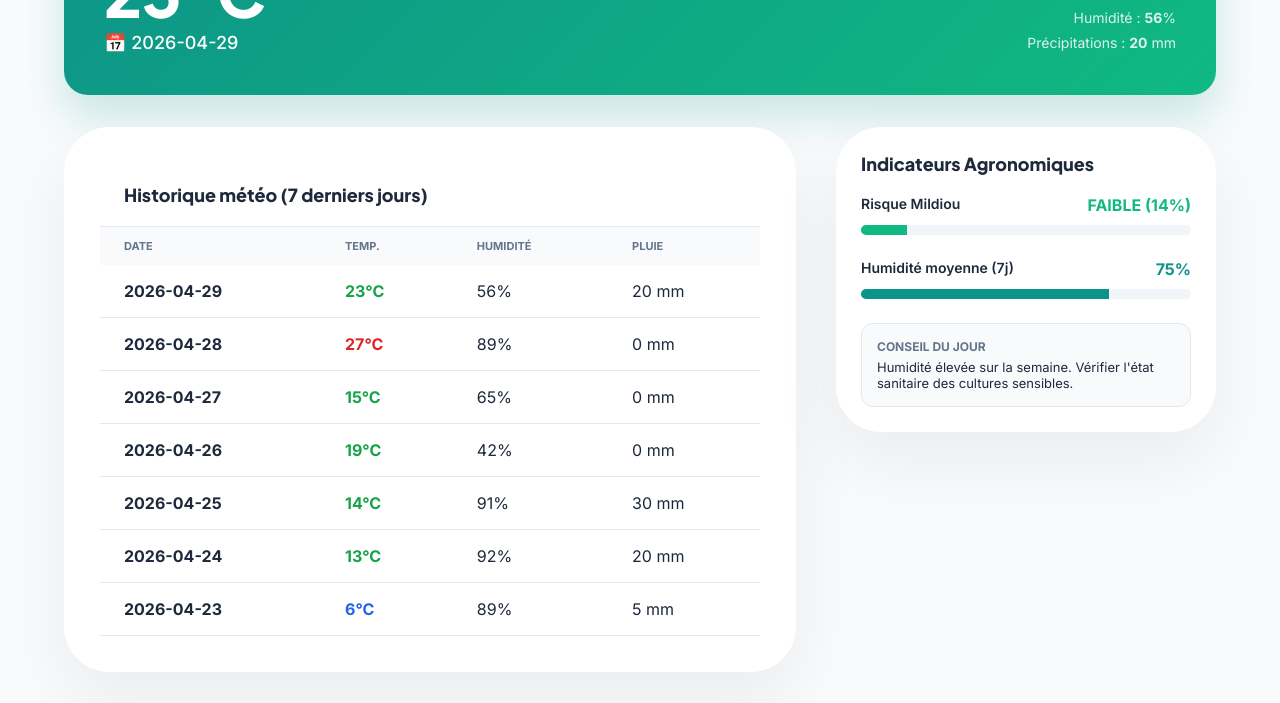
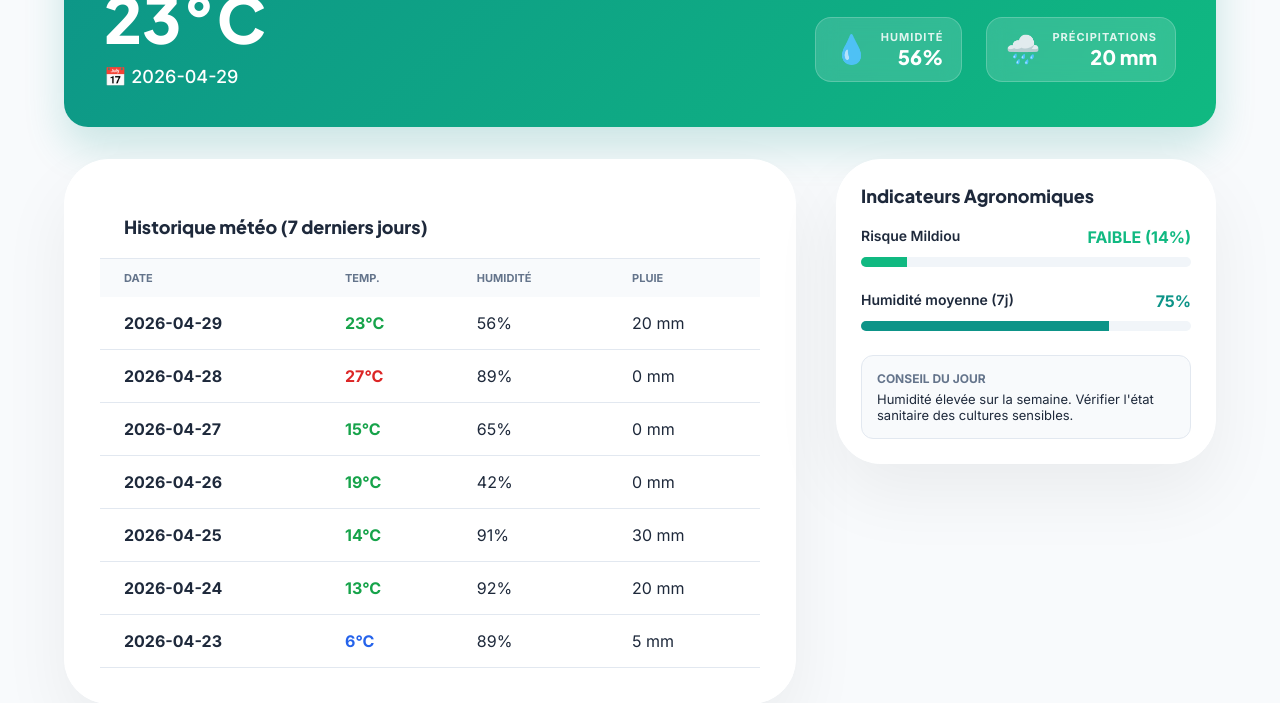
Before and after one commit to Nightblue-star/agri-tech-b2, a Flask app: page /meteo in a window 1280 px wide. Shown: the part 513-1216 px from the top of the page. Before the commit the page ends 1149 px from the top, so only its background shows below. Run offline with Flask 3, Linux system fonts and the light colour scheme; data comes from the database, SQL or seed files in the repository.

Commit message:
Changement des imges / ajustement css

```diff
--- a/static/style.css
+++ b/static/style.css
@@ -1474,3 +1474,73 @@ body {
 .btn-delete:hover {
     background: #fee2e2;
 }
+/*
+   ==========================================================================
+   BANNIÈRE MÉTÉO AMÉLIORÉE
+   ==========================================================================
+*/
+
+.weather-hero-left {
+    display: flex;
+    flex-direction: column;
+    gap: 8px;
+}
+
+.weather-hero-location-pill {
+    display: inline-flex;
+    align-items: center;
+    gap: 6px;
+    background: rgba(255, 255, 255, 0.25);
+    backdrop-filter: blur(10px);
+    padding: 8px 16px;
+    border-radius: 30px;
+    font-size: 14px;
+    font-weight: 700;
+    width: fit-content;
+    border: 1px solid rgba(255, 255, 255, 0.3);
+    margin-bottom: 8px;
+}
+
+.weather-hero-stats {
+    display: flex;
+    gap: 24px;
+    margin-top: 16px;
+    flex-wrap: wrap;
+    justify-content: flex-end;
+}
+
+.weather-stat {
+    display: flex;
+    align-items: center;
+    gap: 12px;
+    background: rgba(255, 255, 255, 0.15);
+    padding: 12px 18px;
+    border-radius: 16px;
+    backdrop-filter: blur(10px);
+    border: 1px solid rgba(255, 255, 255, 0.2);
+}
+
+.weather-stat-icon {
+    font-size: 28px;
+}
+
+.weather-stat-label {
+    font-size: 11px;
+    text-transform: uppercase;
+    font-weight: 700;
+    opacity: 0.85;
+    letter-spacing: 1px;
+}
+
+.weather-stat-value {
+    font-size: 20px;
+    font-weight: 800;
+    font-family: 'Plus Jakarta Sans', sans-serif;
+}
+
+/* Sur mobile, les stats passent en colonne */
+@media (max-width: 768px) {
+    .weather-hero-stats {
+        justify-content: flex-start;
+    }
+}
--- a/templates/index.html
+++ b/templates/index.html
@@ -97,7 +97,7 @@
 
                 <div class="crop-health-list">
                     <div class="crop-item">
-                        <img src="https://images.unsplash.com/photo-1574323347407-f5e1ad6d020b?q=80&w=200&auto=format&fit=crop"
+                        <img src="https://images.unsplash.com/photo-1529511582893-2d7e684dd128?q=80&w=1333&auto=format&fit=crop&ixlib=rb-4.1.0&ixid=M3wxMjA3fDB8MHxwaG90by1wYWdlfHx8fGVufDB8fHx8fA%3D%3D"
                             class="crop-thumb" alt="Blé">
                         <div>
                             <div class="weight-800 font-jakarta font-size-16">P-01 · Les Hauts</div>
@@ -117,7 +117,7 @@
                     </div>
 
                     <div class="crop-item">
-                        <img src="https://images.unsplash.com/photo-1551739440-5dd934d3a94a?q=80&w=200&auto=format&fit=crop"
+                        <img src="https://images.unsplash.com/photo-1649251037465-72c9d378acb6?q=80&w=1170&auto=format&fit=crop&ixlib=rb-4.1.0&ixid=M3wxMjA3fDB8MHxwaG90by1wYWdlfHx8fGVufDB8fHx8fA%3D%3D"
                             class="crop-thumb" alt="Maïs">
                         <div>
                             <div class="weight-800 font-jakarta font-size-16">P-02 · La Plaine</div>
--- a/templates/meteo.html
+++ b/templates/meteo.html
@@ -35,7 +35,7 @@
     </nav>
 
     <header class="hero"
-        style="background-image: linear-gradient(rgba(15, 23, 42, 0.4), rgba(15, 23, 42, 0.4)), url('https://images.unsplash.com/photo-1529310399831-ed472b81d589?q=80&w=2000&auto=format&fit=crop');">
+        style="background-image: linear-gradient(rgba(15, 23, 42, 0.5), rgba(15, 23, 42, 0.5)), url('https://images.unsplash.com/photo-1561553543-e4c7b608b98d?q=80&w=2000&auto=format&fit=crop');">
         <p>Conditions en temps réel,</p>
         <h1>Météo &amp; Prévisions</h1>
     </header>
@@ -44,16 +44,30 @@
 
         <!-- Carte météo principale (dernière donnée BDD) -->
         <div class="weather-card weather-hero">
-            <div>
-                <div class="weather-hero-loc">📍 Beauce, Loiret</div>
+            <div class="weather-hero-left">
+                <div class="weather-hero-location-pill">
+                    📍 Beauce, Loiret
+                </div>
                 <div class="weather-hero-temp" id="meteo-temp">—°C</div>
                 <div class="weather-hero-date" id="meteo-date">Chargement…</div>
             </div>
             <div class="weather-hero-right">
                 <div class="weather-hero-emoji" id="meteo-emoji">⏳</div>
-                <div class="weather-hero-details">
-                    Humidité : <strong id="meteo-hum">—</strong>%<br>
-                    Précipitations : <strong id="meteo-pluie">—</strong> mm
+                <div class="weather-hero-stats">
+                    <div class="weather-stat">
+                        <div class="weather-stat-icon">💧</div>
+                        <div>
+                            <div class="weather-stat-label">Humidité</div>
+                            <div class="weather-stat-value"><span id="meteo-hum">—</span>%</div>
+                        </div>
+                    </div>
+                    <div class="weather-stat">
+                        <div class="weather-stat-icon">🌧️</div>
+                        <div>
+                            <div class="weather-stat-label">Précipitations</div>
+                            <div class="weather-stat-value"><span id="meteo-pluie">—</span> mm</div>
+                        </div>
+                    </div>
                 </div>
             </div>
         </div>
```
Also changed, not shown: templates/parcelles.html (+4 -4 lines).
